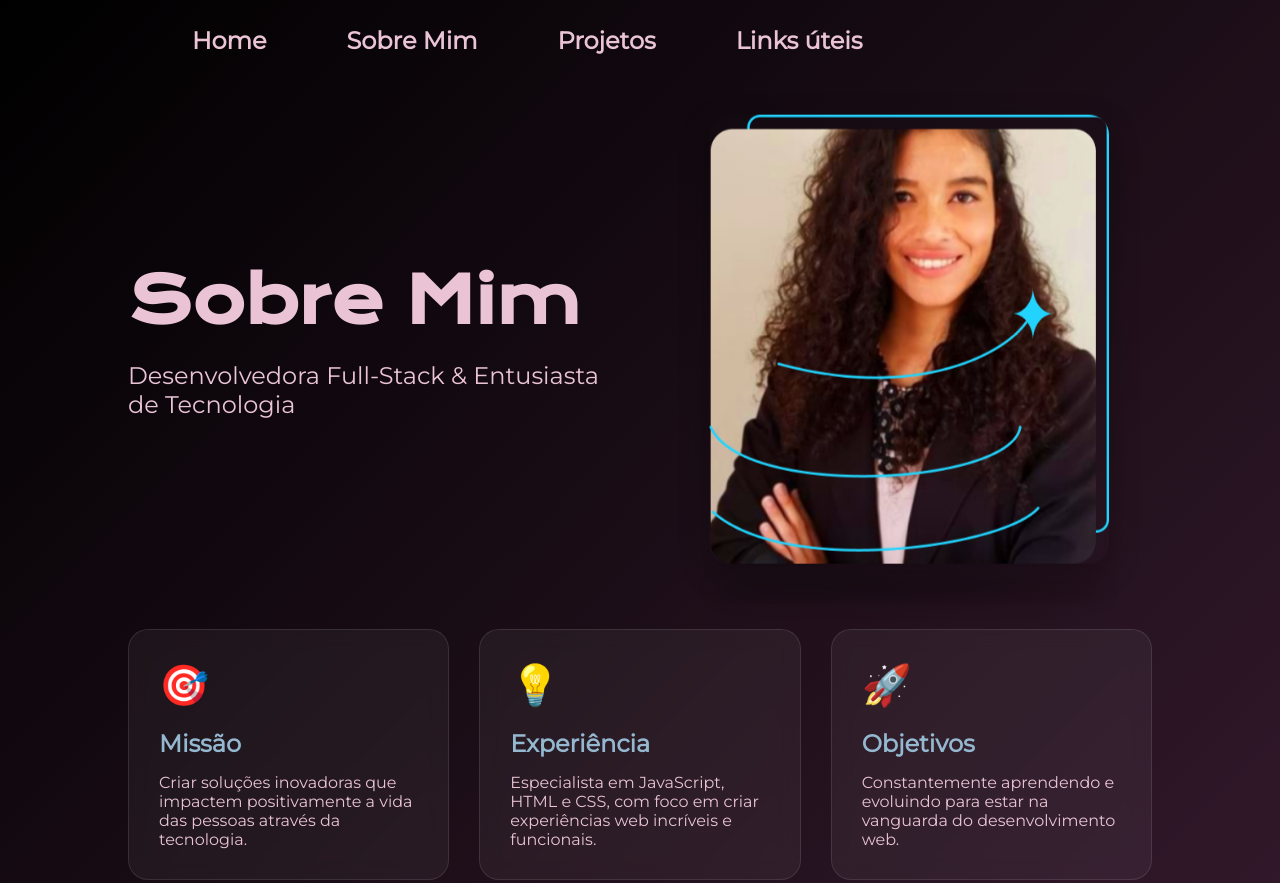
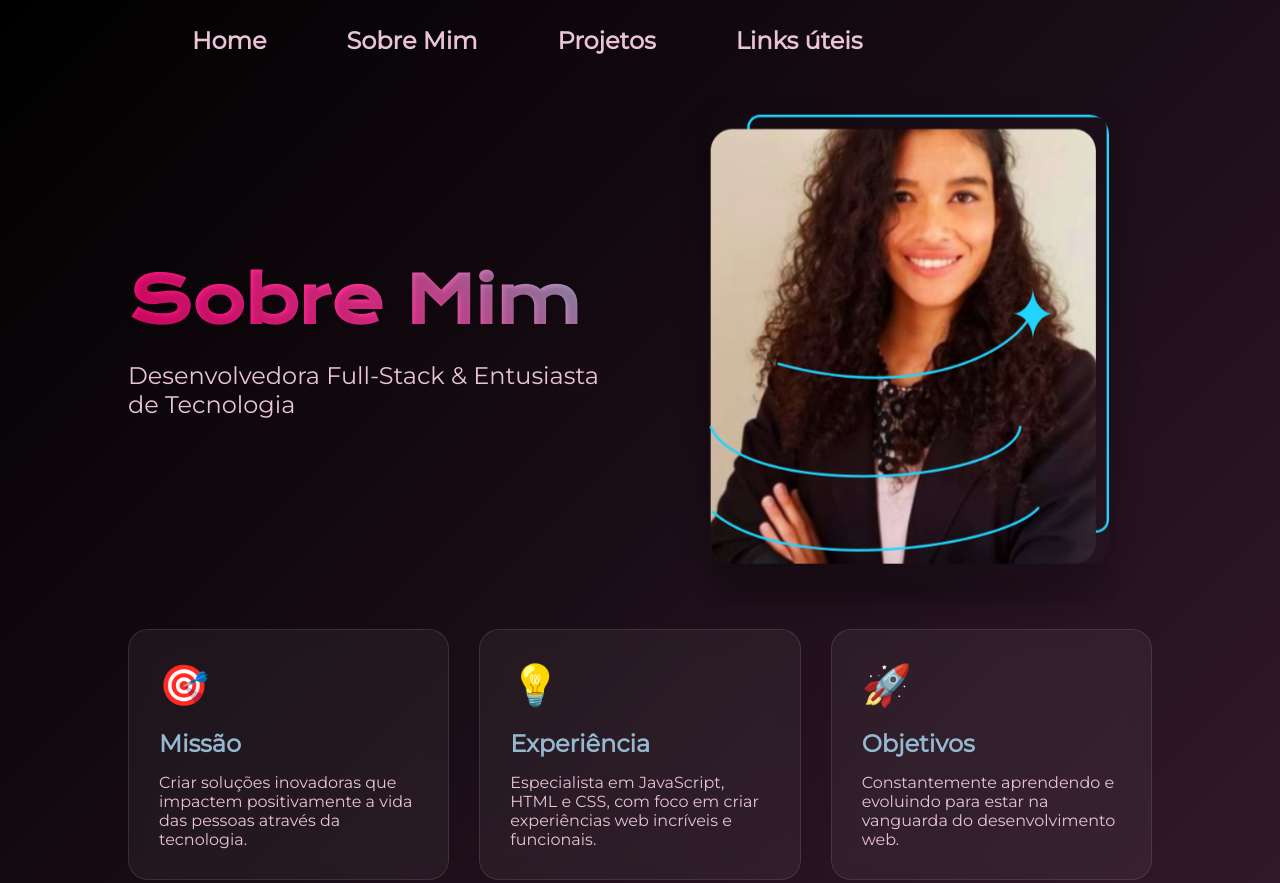
Before and after one commit to ksprogrammerbr/portfolio-pro, a plain HTML site: page about.html in a window 1280 px wide. Shown: the top 883 px of the page. Drawn offline with nearby package versions, Linux system fonts and the light colour scheme.

Commit message:
Ajuste Final do titulo da página "sobre mim" v1.0

```diff
--- a/styles/style.css
+++ b/styles/style.css
@@ -401,10 +401,32 @@ body {
   font-size: 4rem;
   font-family: var(--fonte-primaria);
   margin-bottom: 20px;
-  color: var(--color-6);
-  opacity: 0; /* Inicialmente invisível */
-  animation: titleFade 1s ease-in forwards; /* Aplica a animação titleFade */
+  background: linear-gradient(45deg, var(--color-4) 0%, #ff3399 50%, var(--color-5) 100%);
+  -webkit-background-clip: text;
+  -webkit-text-fill-color: transparent;
+  background-clip: text;
+  text-fill-color: transparent;
+  opacity: 0;
+  animation: titleFade 1s ease-in forwards;
+  text-shadow: 2px 2px 4px rgba(0, 0, 0, 0.2);
+  position: relative;
 }
+
+.about-hero__title::after {
+  content: attr(data-text);
+  position: absolute;
+  left: 0;
+  top: 0;
+  z-index: -1;
+  background: linear-gradient(45deg, var(--color-4) 0%, #ff3399 50%, var(--color-5) 100%);
+  -webkit-background-clip: text;
+  -webkit-text-fill-color: transparent;
+  background-clip: text;
+  text-fill-color: transparent;
+  filter: blur(15px);
+  opacity: 0.5;
+}
+
 
 
 .about-hero__subtitle {
@@ -547,8 +569,13 @@ body {
 
 /* Animações */
 @keyframes titleFade {
-  from { opacity: 0; transform: translateY(-30px); }
-  to { opacity: 1; transform: translateY(0); }
+  from { opacity: 0; transform: translateY(-30px); background-position: 0% 50%;}
+  to {
+    opacity: 1;
+    transform: translateY(0);
+    background-position: 100% 50%;
+  }
+
 }
 
 @keyframes subtitleSlide {
```
